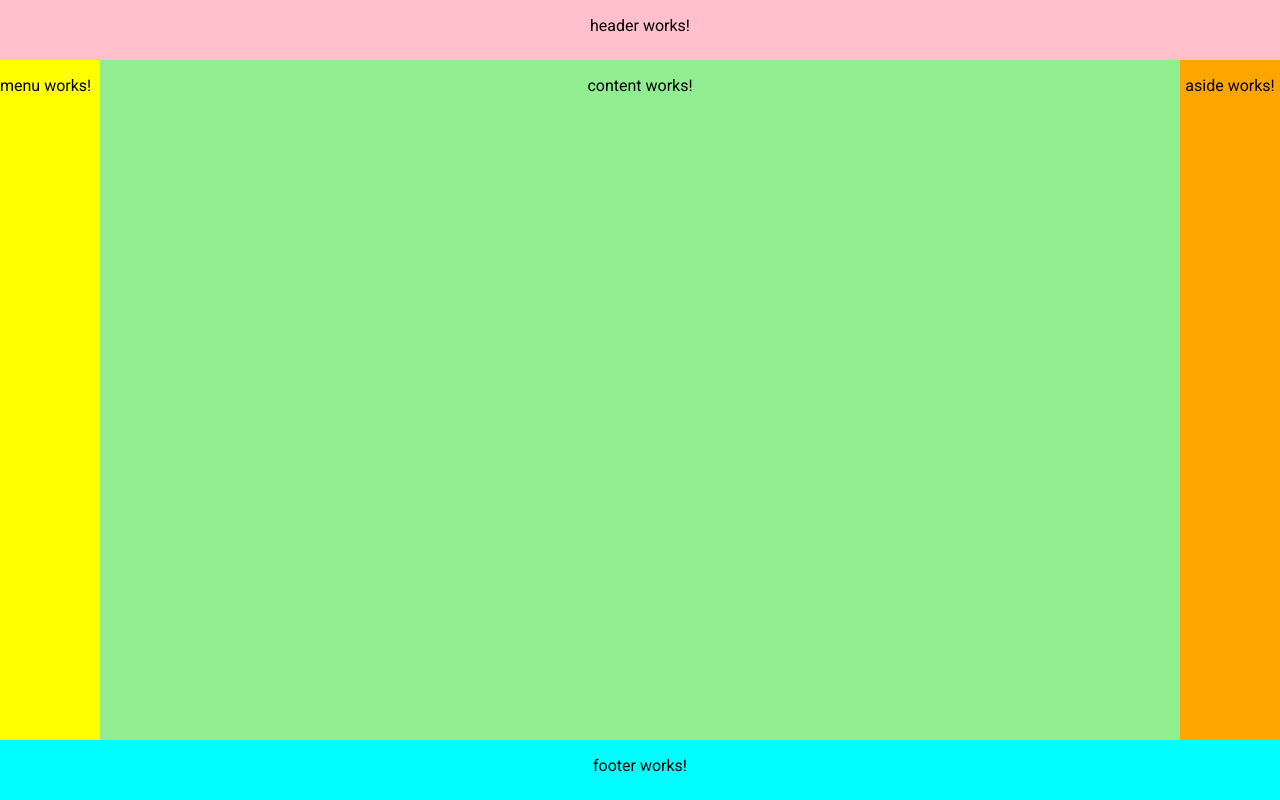
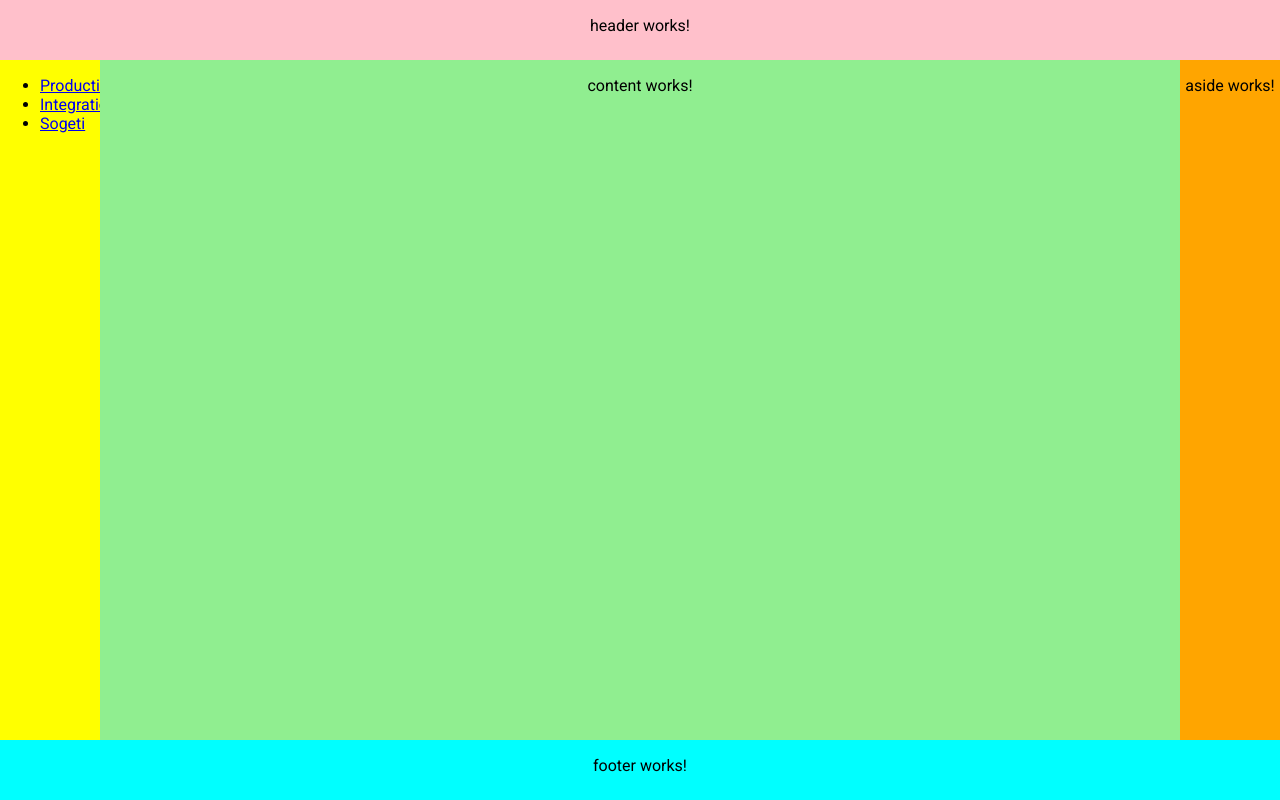
Before and after one commit to mcaboche/ContinuousDeployment, an Angular app: page / in a window 1280 px wide. Built offline with nearby package versions, Linux system fonts and the light colour scheme.

Commit message:
Update menu.component.html

```diff
--- a/src/app/menu/menu.component.html
+++ b/src/app/menu/menu.component.html
@@ -1 +1,6 @@
-<p>menu works!</p>
+<!-- <p>menu works!</p> -->
+<ul>
+  <li><a href="http://prod-sogeti.capiaurelien.com">Production</a></li>
+  <li><a href="http://dev-sogeti.capiaurelien.com">Integration</a></li>
+  <li><a href="https://fr.sogeti.com">Sogeti</a></li>
+</ul>
```
